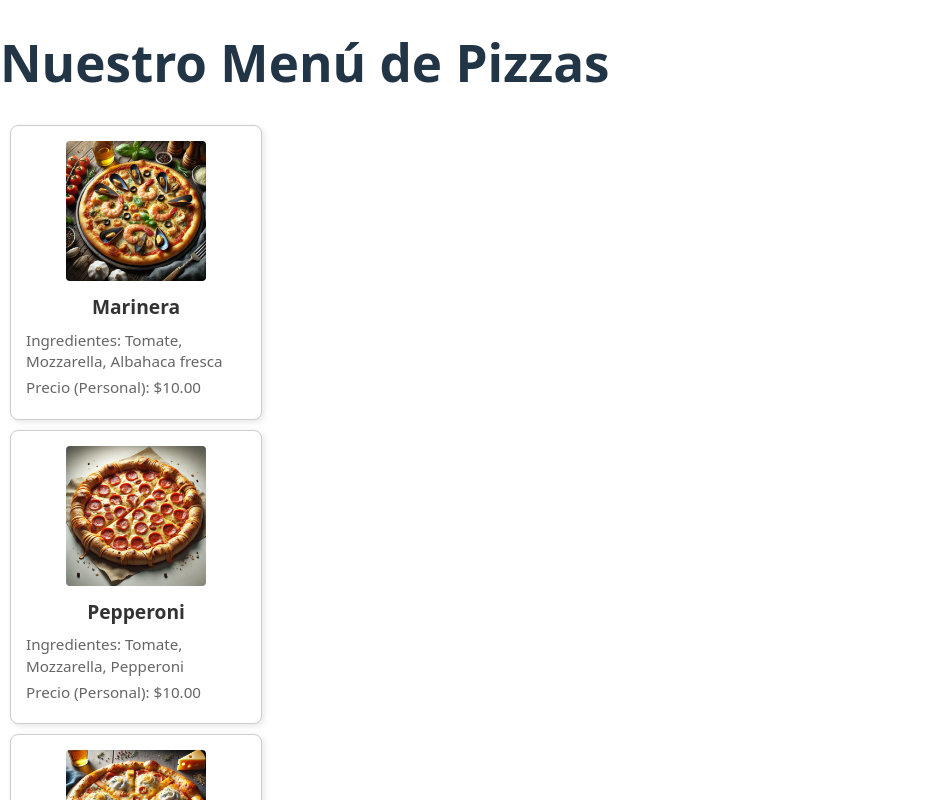
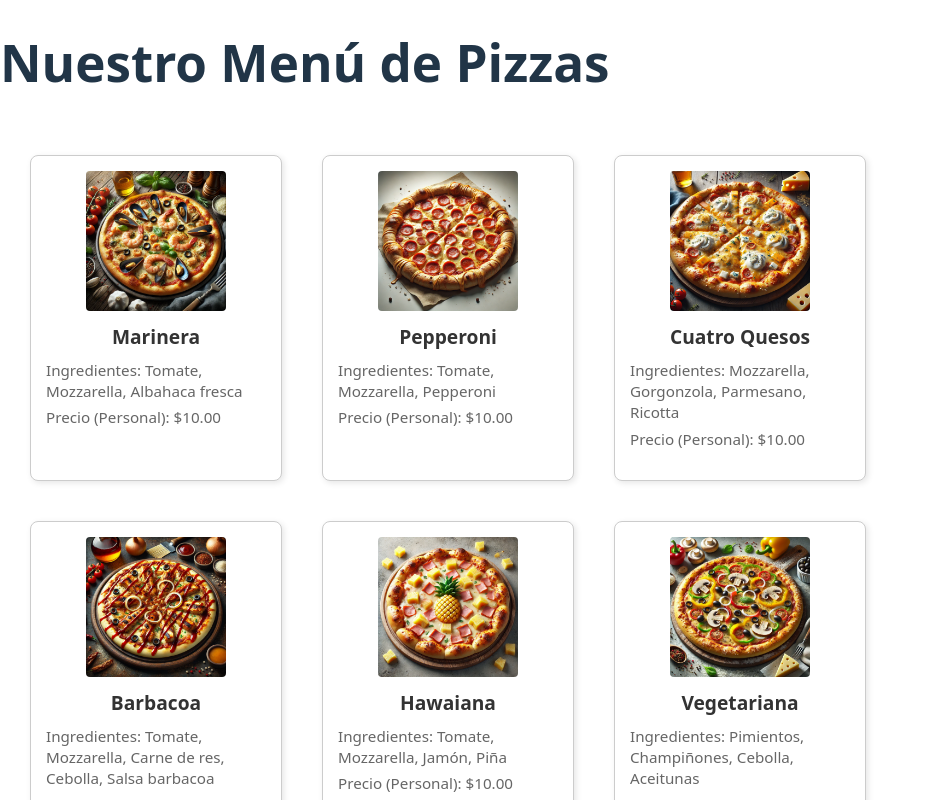
Before and after one commit to Magupe09/SintenedorReact-2, a React (Vite) app in the folder sintenedor/: page / in a window 1280 px wide. Shown: the top 800 px of the page, without its empty margins (0-927 px from the left). Built offline with nearby package versions, Linux system fonts and the light colour scheme.

Commit message:
Centro el contenido y mejoro los items pizza

```diff
--- a/sintenedor/src/Components/menu/PizzaItem.module.css
+++ b/sintenedor/src/Components/menu/PizzaItem.module.css
@@ -2,7 +2,7 @@
 
 /* Estilos para el contenedor principal de cada pizza */
 .pizza-item {
-    background-color: red;
+
     border: 1px solid #ccc; /* Borde gris suave */
     padding: 15px; /* Espacio dentro del borde */
     margin: 10px; /* Espacio alrededor de cada item (para separarlos en la lista/grid) */
@@ -16,6 +16,7 @@
 
     /* Un ancho fijo para empezar, luego el grid en PizzaList controlará el layout */
     width: 220px;
+    height: 294px;
   }
 
   /* Estilos para la imagen de la pizza */
--- a/sintenedor/src/Components/menu/PizzaList.jsx
+++ b/sintenedor/src/Components/menu/PizzaList.jsx
@@ -2,6 +2,8 @@
 import React from 'react';
 // Importamos PizzaItem desde la misma carpeta 'menu'
 import PizzaItem from './PizzaItem';
+import listStyles from './PizzaList.module.css';
+
 // Importamos la función para obtener el arreglo de pizzas desde donde la guardaste
 // Asumiendo que guardaste tus datos en src/data/pizzas.js
 import { getPizzasArray } from '../../data/pizzas'; // La ruta sube dos niveles (../..), entra a data, e importa getPizzasArray
@@ -19,7 +21,7 @@ function PizzaList() {
   // Retornamos la estructura JSX para la lista de pizzas
   return (
     // Este div puede servir como contenedor para aplicar estilos de grid después
-    <div className="pizza-list-container">
+    <div className={listStyles['pizza-list-container']}>
       {/* Usamos el método map() para recorrer el arreglo 'pizzas' */}
       {pizzas.map(pizza => (
         // Para cada objeto 'pizza' en el arreglo, renderizamos un PizzaItem.
--- /dev/null
+++ b/sintenedor/src/Components/menu/PizzaList.module.css
@@ -0,0 +1,16 @@
+/* src/Components/menu/PizzaList.module.css */
+
+.pizza-list-container {
+    display: grid;
+    grid-template-columns: repeat(3,1fr);
+    gap: 20px;
+    padding: 20px;
+    justify-items: center;
+    align-items: start;
+    max-width: 850px;
+    margin: 0 auto;
+
+    /* Puedes añadir otros estilos como un fondo, borde, etc. al contenedor de la lista */
+    /* background-color: #f8f8f8; */
+    /* border-top: 1px solid #eee; */
+  }
```
